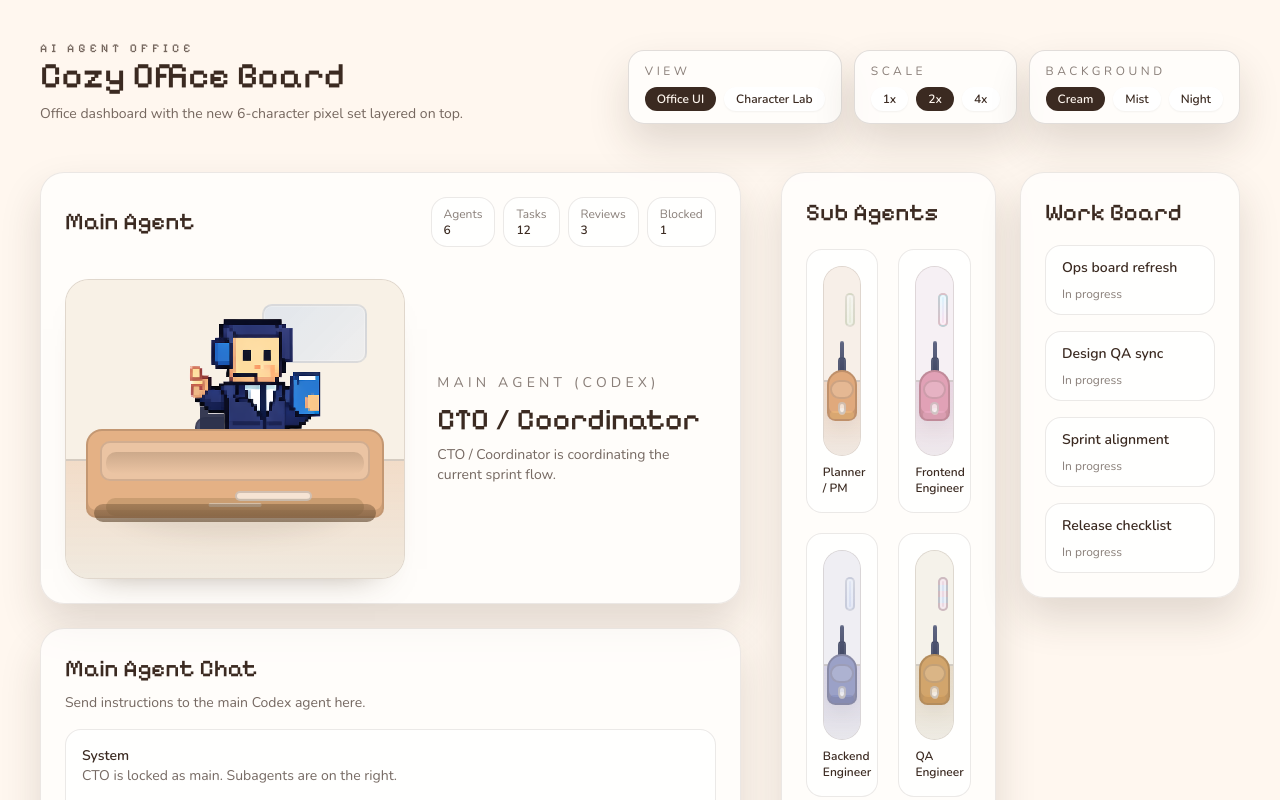
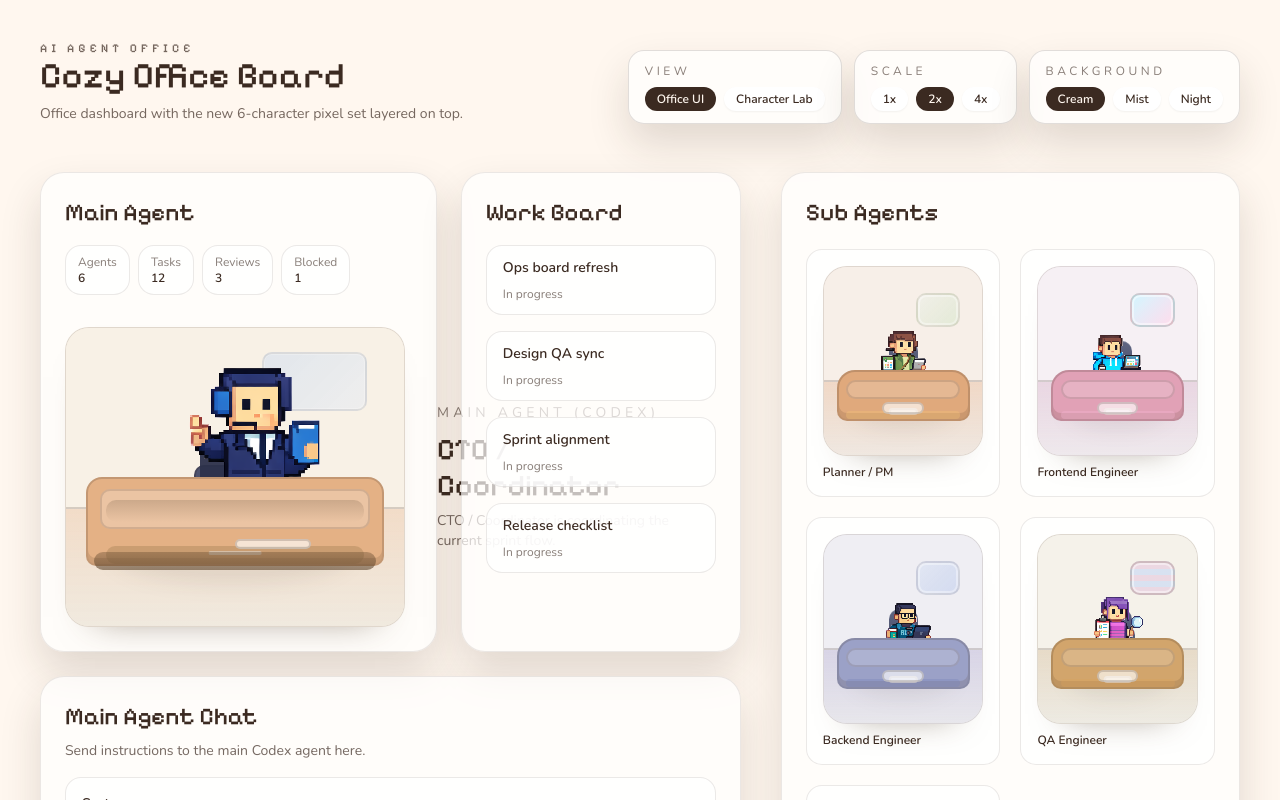
Before and after one commit to walloonam/ai_oche, a React (Vite) app: page / in a window 1280 px wide. Shown: the top 800 px of the page. Built offline with nearby package versions, Linux system fonts and the light colour scheme.

Commit message:
워크보드 메인 에이전트 옆 배치

```diff
--- a/src/App.jsx
+++ b/src/App.jsx
@@ -315,6 +315,7 @@ export default function App() {
         {view === "office" ? (
           <main className="mt-12 grid gap-10 xl:grid-cols-[minmax(0,1.45fr)_minmax(440px,0.95fr)] xl:items-start">
             <section className="grid gap-6">
+              <div className="grid gap-6 xl:grid-cols-[minmax(0,1.18fr)_minmax(280px,0.82fr)]">
                 <div className="rounded-3xl border border-cocoa/10 bg-white/70 p-6 shadow-soft">
                   <div className="flex flex-wrap items-center justify-between gap-4">
                     <h2 className="font-display text-2xl text-cocoa">Main Agent</h2>
@@ -350,6 +351,24 @@ export default function App() {
                 </div>
 
                 <div className="rounded-3xl border border-cocoa/10 bg-white/70 p-6 shadow-soft">
+                  <h3 className="font-display text-2xl text-cocoa">Work Board</h3>
+                  <div className="mt-4 grid gap-4">
+                    {[
+                      "Ops board refresh",
+                      "Design QA sync",
+                      "Sprint alignment",
+                      "Release checklist",
+                    ].map((item) => (
+                      <div key={item} className="rounded-2xl border border-cocoa/10 bg-white/80 px-4 py-3">
+                        <p className="text-sm font-semibold text-cocoa">{item}</p>
+                        <p className="mt-2 text-xs text-cocoa/60">In progress</p>
+                      </div>
+                    ))}
+                  </div>
+                </div>
+              </div>
+
+              <div className="rounded-3xl border border-cocoa/10 bg-white/70 p-6 shadow-soft">
                 <h3 className="font-display text-2xl text-cocoa">Main Agent Chat</h3>
                 <p className="mt-2 text-sm text-cocoa/70">
                   Send instructions to the main Codex agent here.
@@ -372,7 +391,7 @@ export default function App() {
               </div>
             </section>
 
-            <aside className="grid gap-6 xl:grid-cols-[minmax(0,1.35fr)_minmax(220px,0.82fr)] xl:items-start">
+            <aside className="grid gap-6">
               <div className="rounded-3xl border border-cocoa/10 bg-white/70 p-6 shadow-soft">
                 <h3 className="font-display text-2xl text-cocoa">Sub Agents</h3>
                 <div className="mt-5 grid grid-cols-2 gap-5">
@@ -383,23 +402,6 @@ export default function App() {
                     >
                       <OfficeScene role={role} />
                       <p className="mt-2 text-xs font-semibold text-cocoa">{role.label}</p>
-                    </div>
-                  ))}
-                </div>
-              </div>
-
-              <div className="rounded-3xl border border-cocoa/10 bg-white/70 p-6 shadow-soft">
-                <h3 className="font-display text-2xl text-cocoa">Work Board</h3>
-                <div className="mt-4 grid gap-4 md:grid-cols-2 xl:grid-cols-1">
-                  {[
-                    "Ops board refresh",
-                    "Design QA sync",
-                    "Sprint alignment",
-                    "Release checklist",
-                  ].map((item) => (
-                    <div key={item} className="rounded-2xl border border-cocoa/10 bg-white/80 px-4 py-3">
-                      <p className="text-sm font-semibold text-cocoa">{item}</p>
-                      <p className="mt-2 text-xs text-cocoa/60">In progress</p>
                     </div>
                   ))}
                 </div>
```
Lines whose indentation alone changed are shown as unchanged.
